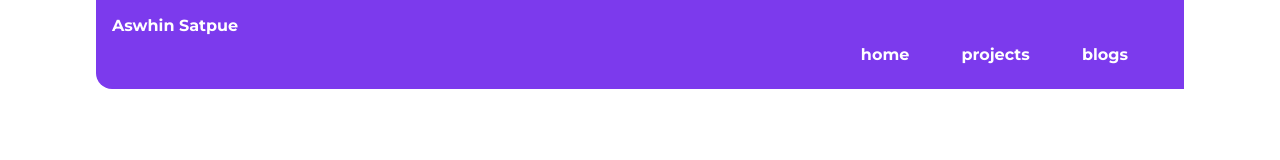
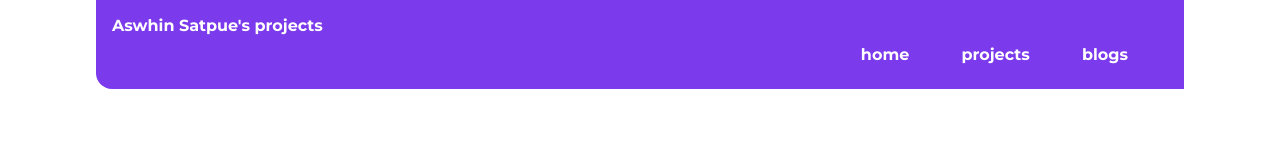
Before and after one commit to Ajs2105/demo-app, a plain HTML site: page projects.html in a window 1280 px wide. Drawn offline with Linux system fonts and the light colour scheme.

Commit message:
Update projects.html

```diff
--- a/projects.html
+++ b/projects.html
@@ -7,7 +7,7 @@
 </head>
 <body>
     <nav class="navigation container">
-      <div class="nav-brand"><a href="/">Aswhin Satpue</a></div>
+      <div class="nav-brand"><a href="/">Aswhin Satpue's projects</a></div>
       <ul class="list-non-bullet nav-pills">
         <li class="list-item-inline">
           <a class="link link-active" href="index.html">home</a>
```
